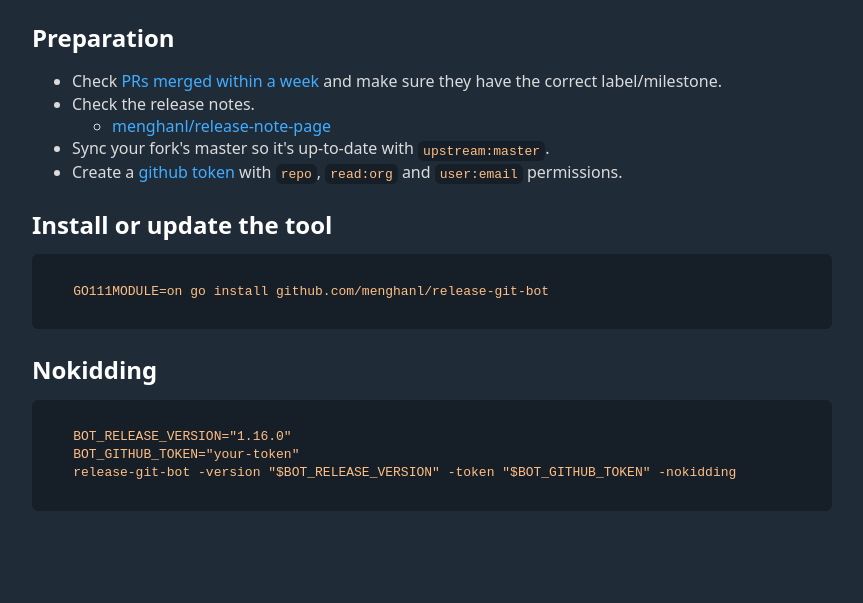
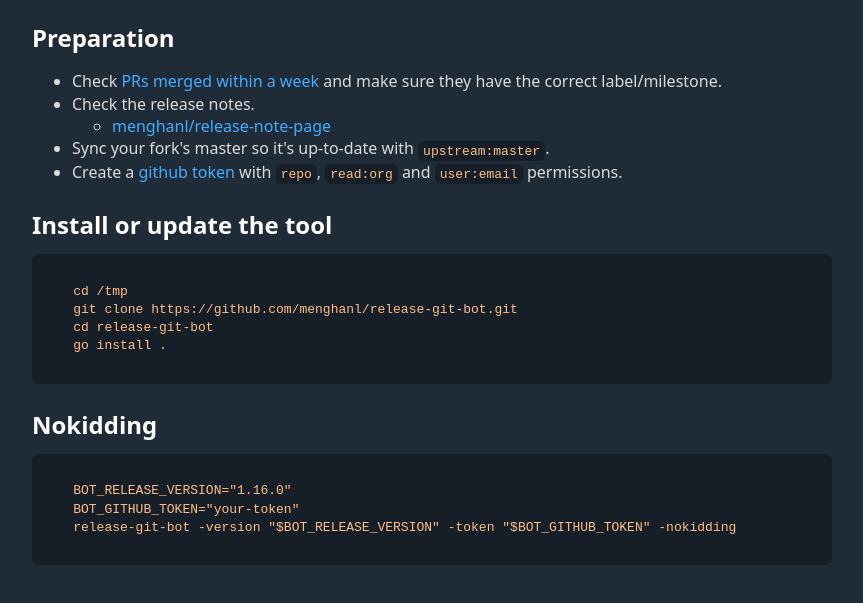
Before and after one commit to menghanl/release-git-bot, a plain HTML site: page docs/index.html in a window 1280 px wide. Shown: the part 115-718 px from the top of the page, without its empty margins (208-1071 px from the left). Drawn offline with nearby package versions, Linux system fonts and the light colour scheme.

Commit message:
udpate github page

```diff
--- a/docs/index.html
+++ b/docs/index.html
@@ -17,22 +17,28 @@
 <ul>
     <li>Check <a target="_blank"
                  href="javascript:(function()%7Bfunction%20formatInt2(num)%20%7Breturn%20(%220%22%20%2B%20num).slice(-2)%7Dfunction%20lastWeekDate()%20%7Bvar%20today%20%3D%20new%20Date()%3Bvar%20lastWeek%20%3D%20new%20Date(today.getFullYear()%2C%20today.getMonth()%2C%20today.getDate()%20-%207)%3Breturn%20lastWeek.getFullYear()%20%2B%20%22-%22%20%2B%20formatInt2((lastWeek.getMonth()%20%2B%201))%20%2B%20%22-%22%20%2B%20formatInt2(lastWeek.getDate())%7Dfunction%20buildLink(date)%20%7Breturn%20%22https%3A%2F%2Fgithub.com%2Fgrpc%2Fgrpc-go%2Fpulls%3Fq%3Dis%253Apr%2Bmerged%253A%253E%253D%22%20%2B%20date%7Dwindow.open(buildLink(lastWeekDate()))%7D)()">PRs
-        merged within a week</a> and make sure they have the correct label/milestone.</li>
+        merged within a week</a> and make sure they have the correct label/milestone.
+    </li>
     <li>Check the release notes.
         <ul>
-        <li><a target="_blank" href="https://github.com/menghanl/release-note-page">menghanl/release-note-page</a></li>
+            <li><a target="_blank" href="https://github.com/menghanl/release-note-page">menghanl/release-note-page</a>
+            </li>
         </ul>
     </li>
     <li>Sync your fork's master so it's up-to-date with <code>upstream:master</code>.</li>
     <li>Create a <a target="_blank" href="https://github.com/settings/tokens">github token</a> with <code>repo</code>,
         <code>read:org</code>
         and
-      <code>user:email</code> permissions.</li>
+        <code>user:email</code> permissions.
+    </li>
 </ul>
 
 <h2>Install or update the tool</h2>
 <pre><code>
-    GO111MODULE=on go install github.com/menghanl/release-git-bot
+    cd /tmp
+    git clone https://github.com/menghanl/release-git-bot.git
+    cd release-git-bot
+    go install .
   </code></pre>
 
 <h2>Nokidding</h2>
```
Lines whose indentation alone changed are shown as unchanged.
